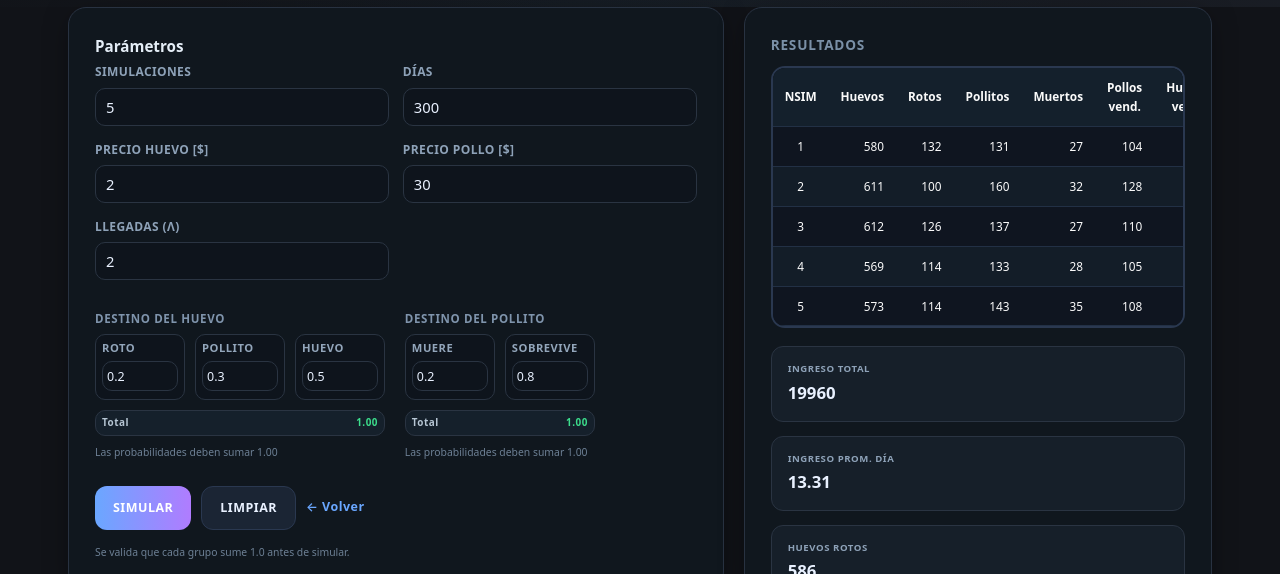
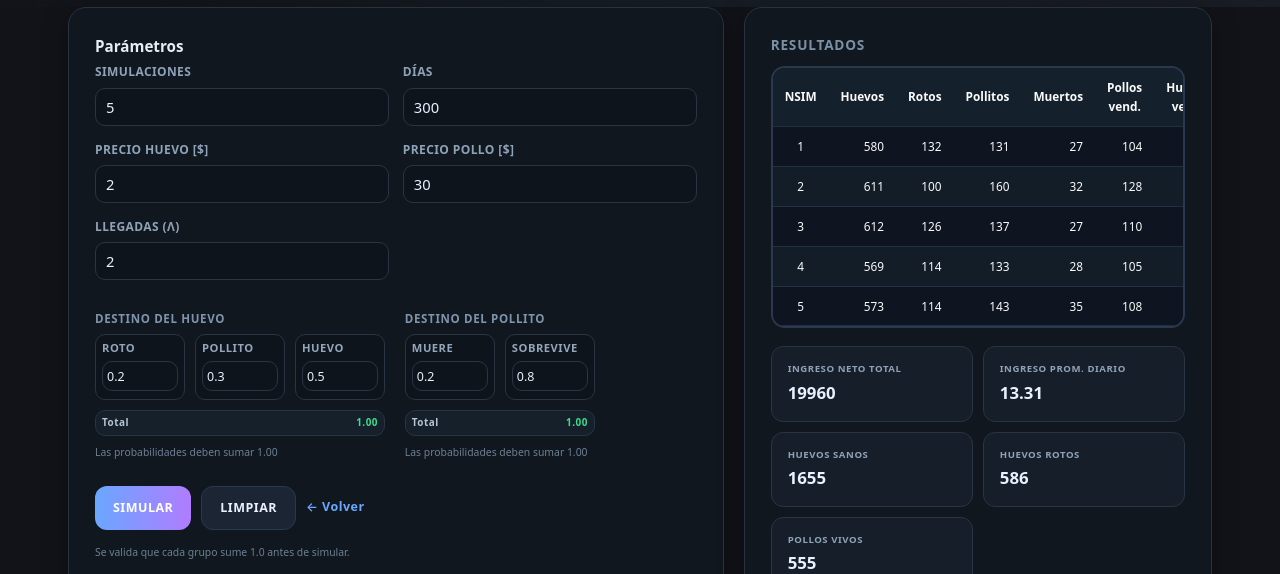
Before and after one commit to JoshNisth/Simulacion_Eventos, a plain HTML site: page docs/simulaciones/gallina.html in a window 1280 px wide. Both pictures are taken after a click on the button "SIMULAR". Shown: the part 226-800 px from the top of the page. Drawn offline with Linux system fonts and the light colour scheme.

Commit message:
Feat(gallina): nuevos KPIs (huevos sanos, rotos, pollos vivos) + layout compacto chips

```diff
--- a/docs/css/gallina.css
+++ b/docs/css/gallina.css
@@ -47,6 +47,7 @@
 .table td:first-child{text-align:center;}
 .table tbody tr:nth-child(even){background:#131d28;}
 .kpis{display:grid;grid-template-columns:repeat(auto-fit,minmax(210px,1fr));gap:14px;margin-top:18px;}
+.kpis-gallina{grid-template-columns:repeat(auto-fit,minmax(160px,1fr));gap:10px;}
 .chip{background:#161f29;border:1px solid #2a3442;border-radius:12px;padding:14px 16px;display:flex;flex-direction:column;gap:3px;}
 .k-label{font-size:.6rem;letter-spacing:.55px;color:#8ea2b8;text-transform:uppercase;font-weight:600;}
 .k-value{font-size:1.05rem;font-weight:700;color:#e9f1ff;}
--- a/docs/js/simulaciones/gallina.js
+++ b/docs/js/simulaciones/gallina.js
@@ -8,17 +8,21 @@
   if(!nsimEl){ if(tries++<5){ return setTimeout(init,40*tries); } return; }
   const diasEl=$('#dias');const precioHuevoEl=$('#precioHuevo');const precioPolloEl=$('#precioPollo');const lambdaEl=$('#lambda');
   const probInputs=$$('.prob');const totalHuevoEl=$('#totalHuevo');const totalPollitoEl=$('#totalPollito');const tbody=$('#tbodyGallina');
-  const kIngresoTotal=$('#kIngresoTotal');const kIngresoProm=$('#kIngresoProm');const kHuevosRotos=$('#kHuevosRotos');const kPollitosMuertos=$('#kPollitosMuertos');
+    const kIngresoTotal=$('#kIngresoTotal');
+    const kIngresoProm=$('#kIngresoProm');
+    const kHuevosSanos=$('#kHuevosSanos');
+    const kHuevosRotos=$('#kHuevosRotos');
+    const kPollosVivos=$('#kPollosVivos');
   const btnSimular=$('#btnSimularGallina');const btnLimpiar=$('#btnLimpiarGallina');
   function formatear(n){return Number.isInteger(n)?n.toString():n.toFixed(2);}
   function validarGrupo(grupo){const inputs=probInputs.filter(i=>i.dataset.group===grupo);let sum=0;let rangoOk=true;inputs.forEach(i=>{let v=parseFloat(i.value||'0');if(isNaN(v))v=0;if(v<0||v>1){rangoOk=false;i.classList.add('error');}else{i.classList.remove('error');}sum+=v;});const elTotal=grupo==='huevo'?totalHuevoEl:totalPollitoEl;elTotal.textContent=sum.toFixed(2);const sumOk=Math.abs(sum-1)<1e-6;elTotal.style.color=(sumOk&&rangoOk)?'var(--ok,#4ade80)':'var(--warn,#fbbf24)';const errEl=grupo==='huevo'?$('#err-huevo'):$('#err-pollito');if(!rangoOk){errEl.hidden=false;errEl.textContent='Cada probabilidad debe estar entre 0 y 1.';}else if(!sumOk){errEl.hidden=false;errEl.textContent='La suma actual es '+sum.toFixed(2)+' y debe ser 1.00.';}else{errEl.hidden=true;errEl.textContent='';}return rangoOk&&sumOk;}
   function validarProbabilidades(){return validarGrupo('huevo')&&validarGrupo('pollito');}
   function poisson(lambda){const L=Math.exp(-lambda);let k=0,p=1;do{k++;p*=Math.random();}while(p>L);return k-1;}
   function binomial(n,p){let x=0;for(let i=0;i<n;i++) if(Math.random()<p)x++;return x;}
-  function limpiarResultados(){tbody.innerHTML='';kIngresoTotal.textContent='—';kIngresoProm.textContent='—';kHuevosRotos.textContent='—';kPollitosMuertos.textContent='—';}
+    function limpiarResultados(){tbody.innerHTML='';kIngresoTotal.textContent='—';kIngresoProm.textContent='—';if(kHuevosSanos)kHuevosSanos.textContent='—';kHuevosRotos.textContent='—';if(kPollosVivos)kPollosVivos.textContent='—';}
   function leerNumeric(el){return parseFloat(el.value);}
   function simularUnaCorrida(params){const {dias,precioHuevo,precioPollo,lambda,pRoto,pPollito,pHuevoFinal,pMuere,pSobrevive}=params;let totalHuevos=0,totalRotos=0,totalNacen=0,totalMueren=0,totalPollosVendidos=0,totalHuevosVendidos=0,ingreso=0;for(let d=0;d<dias;d++){const huevosDia=poisson(lambda);totalHuevos+=huevosDia;const rotos=binomial(huevosDia,pRoto);const restantes=huevosDia-rotos;const nacen=binomial(restantes,pPollito);const huevosFinales=restantes-nacen;const mueren=binomial(nacen,pMuere);const pollosVendidos=nacen-mueren;totalRotos+=rotos;totalNacen+=nacen;totalMueren+=mueren;totalPollosVendidos+=pollosVendidos;totalHuevosVendidos+=huevosFinales;ingreso+=huevosFinales*precioHuevo+pollosVendidos*precioPollo;}return{totalHuevos,totalRotos,totalNacen,totalMueren,totalPollosVendidos,totalHuevosVendidos,ingreso};}
-  function simular(){if(!validarProbabilidades())return;limpiarResultados();const nsim=parseInt(nsimEl.value,10);const dias=parseInt(diasEl.value,10);const paramsBase={dias,precioHuevo:leerNumeric(precioHuevoEl),precioPollo:leerNumeric(precioPolloEl),lambda:leerNumeric(lambdaEl),pRoto:leerNumeric($('#pRoto')),pPollito:leerNumeric($('#pPollito')),pHuevoFinal:leerNumeric($('#pHuevoFinal')),pMuere:leerNumeric($('#pMuere')),pSobrevive:leerNumeric($('#pSobrevive'))};let accIngreso=0,accRotos=0,accMueren=0;const frag=document.createDocumentFragment();for(let i=1;i<=nsim;i++){const r=simularUnaCorrida(paramsBase);accIngreso+=r.ingreso;accRotos+=r.totalRotos;accMueren+=r.totalMueren;const tr=document.createElement('tr');[i,r.totalHuevos,r.totalRotos,r.totalNacen,r.totalMueren,r.totalPollosVendidos,r.totalHuevosVendidos,formatear(r.ingreso)].forEach(c=>{const td=document.createElement('td');td.textContent=c;tr.appendChild(td);});frag.appendChild(tr);}tbody.appendChild(frag);kIngresoTotal.textContent=formatear(accIngreso);kIngresoProm.textContent=formatear(accIngreso/(nsim*paramsBase.dias));kHuevosRotos.textContent=accRotos;kPollitosMuertos.textContent=accMueren;}
+    function simular(){if(!validarProbabilidades())return;limpiarResultados();const nsim=parseInt(nsimEl.value,10);const dias=parseInt(diasEl.value,10);const paramsBase={dias,precioHuevo:leerNumeric(precioHuevoEl),precioPollo:leerNumeric(precioPolloEl),lambda:leerNumeric(lambdaEl),pRoto:leerNumeric($('#pRoto')),pPollito:leerNumeric($('#pPollito')),pHuevoFinal:leerNumeric($('#pHuevoFinal')),pMuere:leerNumeric($('#pMuere')),pSobrevive:leerNumeric($('#pSobrevive'))};let accIngreso=0,accRotos=0,accHuevosSanos=0,accPollosVivos=0;const frag=document.createDocumentFragment();for(let i=1;i<=nsim;i++){const r=simularUnaCorrida(paramsBase);accIngreso+=r.ingreso;accRotos+=r.totalRotos;accHuevosSanos+=r.totalHuevosVendidos;accPollosVivos+=r.totalPollosVendidos;const tr=document.createElement('tr');[i,r.totalHuevos,r.totalRotos,r.totalNacen,r.totalMueren,r.totalPollosVendidos,r.totalHuevosVendidos,formatear(r.ingreso)].forEach(c=>{const td=document.createElement('td');td.textContent=c;tr.appendChild(td);});frag.appendChild(tr);}tbody.appendChild(frag);kIngresoTotal.textContent=formatear(accIngreso);kIngresoProm.textContent=formatear(accIngreso/(nsim*paramsBase.dias));if(kHuevosSanos)kHuevosSanos.textContent=accHuevosSanos;kHuevosRotos.textContent=accRotos;if(kPollosVivos)kPollosVivos.textContent=accPollosVivos;}
   probInputs.forEach(i=>i.addEventListener('input',()=>validarProbabilidades()));
   if(btnSimular) btnSimular.addEventListener('click',simular);
   if(btnLimpiar) btnLimpiar.addEventListener('click',()=>{limpiarResultados();validarProbabilidades();});
--- a/docs/simulaciones/gallina.html
+++ b/docs/simulaciones/gallina.html
@@ -105,11 +105,12 @@
 								<tbody id="tbodyGallina"></tbody>
 							</table>
 						</div>
-						<div class="kpis">
-							<div class="chip"><span class="k-label">Ingreso total</span><span id="kIngresoTotal" class="k-value">—</span></div>
-							<div class="chip"><span class="k-label">Ingreso prom. día</span><span id="kIngresoProm" class="k-value">—</span></div>
+						<div class="kpis kpis-gallina" aria-label="Indicadores agregados">
+							<div class="chip"><span class="k-label">Ingreso neto total</span><span id="kIngresoTotal" class="k-value">—</span></div>
+							<div class="chip"><span class="k-label">Ingreso prom. diario</span><span id="kIngresoProm" class="k-value">—</span></div>
+							<div class="chip"><span class="k-label">Huevos sanos</span><span id="kHuevosSanos" class="k-value">—</span></div>
 							<div class="chip"><span class="k-label">Huevos rotos</span><span id="kHuevosRotos" class="k-value">—</span></div>
-							<div class="chip"><span class="k-label">Pollitos muertos</span><span id="kPollitosMuertos" class="k-value">—</span></div>
+							<div class="chip"><span class="k-label">Pollos vivos</span><span id="kPollosVivos" class="k-value">—</span></div>
 						</div>
 					</div>
 				</div>
```
